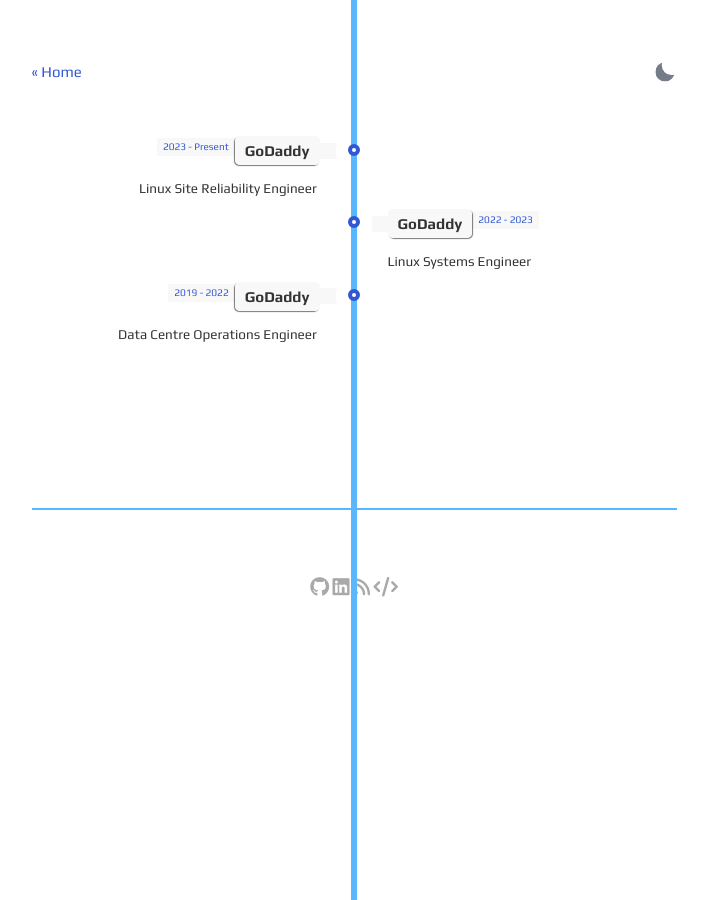
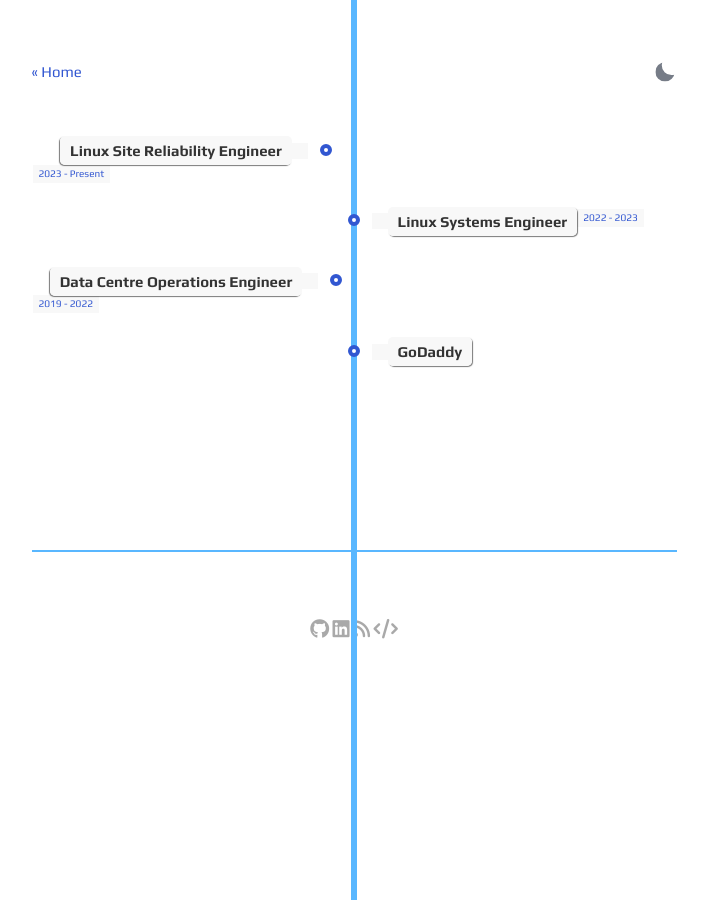
Before and after one commit to LiamAEdwards/liamaedwards.me, a Jekyll site: the page built from about.html, in a window 1280 px wide. Shown: the whole page, without its empty margins (286-991 px from the left). Built offline with Jekyll 4.4.1, drawn with Linux system fonts in a browser that asks for light colours.

Commit message:
Changed up the formatting

```diff
--- a/about.html
+++ b/about.html
@@ -20,11 +20,10 @@ layout: default
         <li>
             <div class="direction-l">
                 <div class="flag-wrapper">
-                    <span class="flag">GoDaddy</span>
+                    <span class="flag">Linux Site Reliability Engineer</span>
                     <span class="time-wrapper"><span class="time">2023 - Present</span></span>
                 </div>
                 <div class="desc">
-		    Linux Site Reliability Engineer
                 </div>
             </div>
         </li>
@@ -33,11 +32,10 @@ layout: default
         <li>
             <div class="direction-r">
                 <div class="flag-wrapper">
-                    <span class="flag">GoDaddy</span>
+                    <span class="flag">Linux Systems Engineer</span>
                     <span class="time-wrapper"><span class="time">2022 - 2023</span></span>
                 </div>
                 <div class="desc">
-                    Linux Systems Engineer
                 </div>
             </div>
         </li>
@@ -46,14 +44,24 @@ layout: default
         <li>
             <div class="direction-l">
                 <div class="flag-wrapper">
-                    <span class="flag">GoDaddy</span>
+                    <span class="flag">Data Centre Operations Engineer</span>
                     <span class="time-wrapper"><span class="time">2019 - 2022</span></span>
                 </div>
                 <div class="desc">
-                    Data Centre Operations Engineer
                 </div>
             </div>
         </li>
+
+
+        <!-- Item 4 -->
+        <li>
+            <div class="direction-r">
+                <div class="flag-wrapper">
+                    <span class="flag">GoDaddy</span>
+                </div>
+                <div class="desc">
+                </div>
+            </div>
 
     </ul>
 
```
